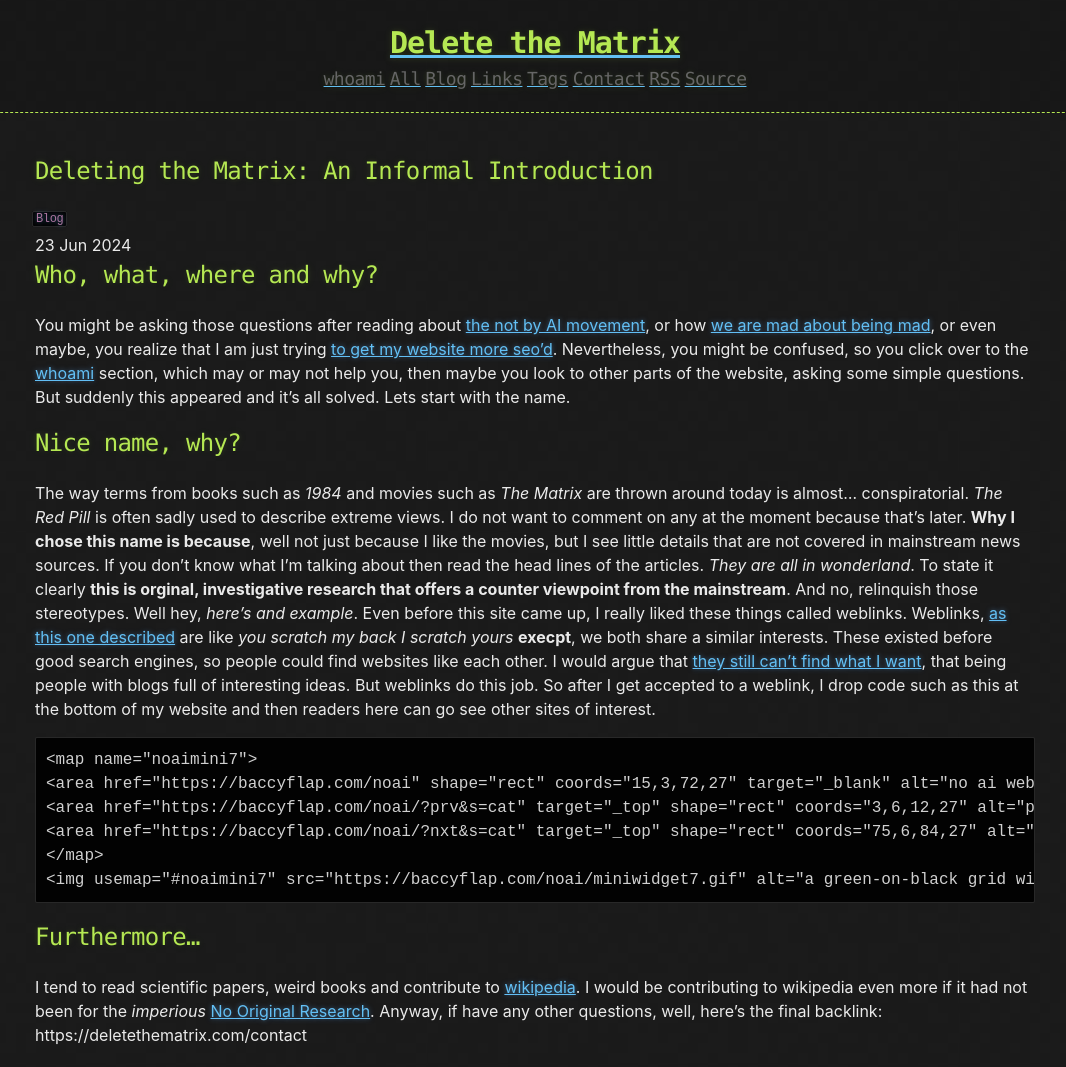
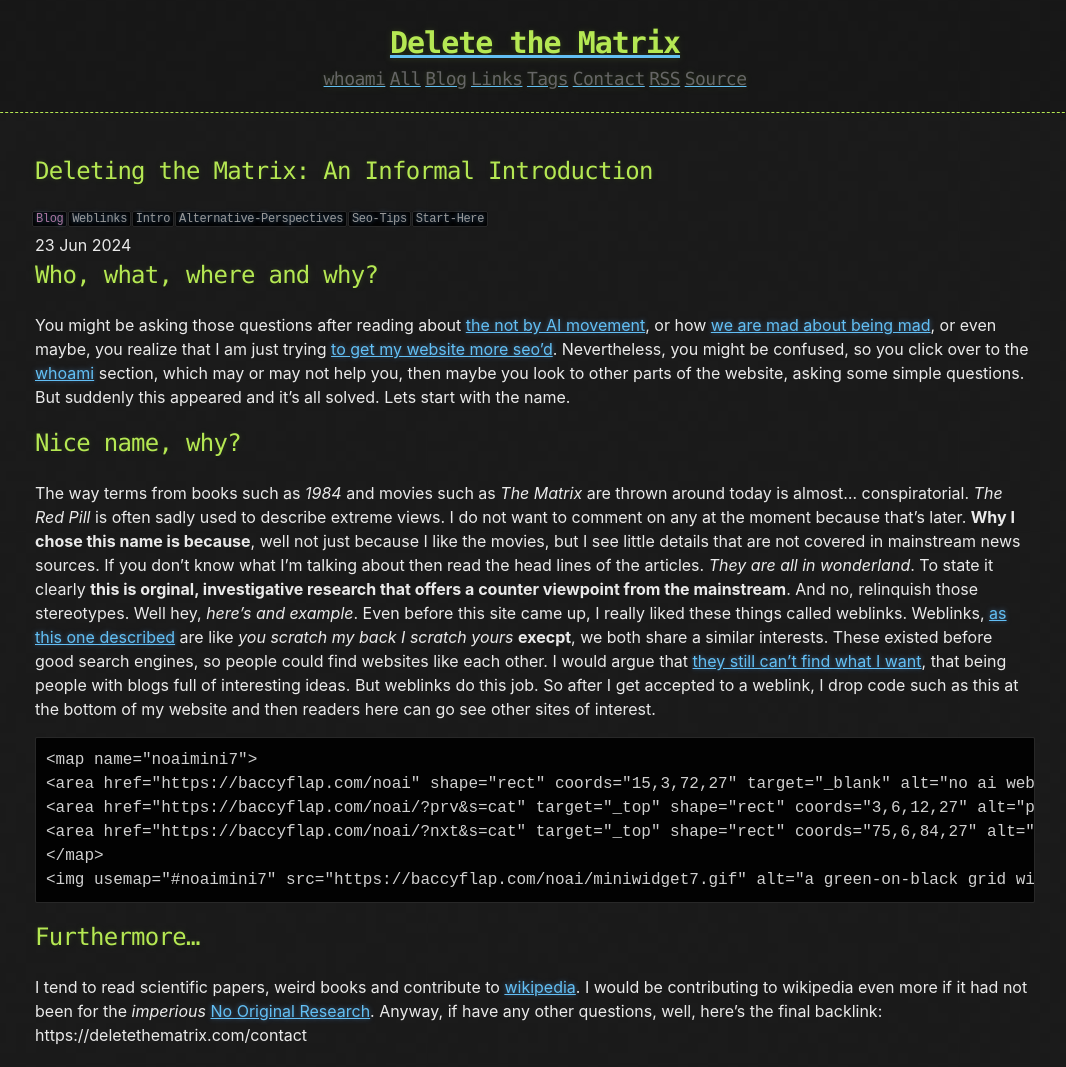
Before and after one commit to CamoCatX/camocatx.github.io, a Jekyll site: the page built from blog/_posts/2024-06-23-deleting-the-matrix-informal-intro.md, in a window 1280 px wide. Shown: the whole page, without its empty margins (105-1171 px from the left). Built offline with Jekyll 4.4.1, drawn with Linux system fonts in a browser that asks for light colours.

Commit message:
Update 2024-06-23-deleting-the-matrix-informal-intro.md

```diff
--- a/blog/_posts/2024-06-23-deleting-the-matrix-informal-intro.md
+++ b/blog/_posts/2024-06-23-deleting-the-matrix-informal-intro.md
@@ -1,8 +1,8 @@
 ---
 title: "Deleting the Matrix: An Informal Introduction"
 published: true
-tags: [  ]
-description: "?"
+tags: [weblinks, intro, alternative-perspectives, seo-tips, start-here]
+description: "weblinks, conspiracy theories, and scientific perspectives... An Informal Intro"
 ---
 ## Who, what, where and why?
 You might be asking those questions after reading about [the not by AI movement](https://deletethematrix.com/blog/2024/not-made-by-ai-review), or how [we are mad about being mad](https://deletethematrix.com/blog/2024/reverse-radium-craze), or even maybe, you realize that I am just trying [to get my website more seo'd](https://backlinko.com/hub/seo/backlinks). Nevertheless, you might be confused, so you click over to the [whoami](https://deletethematrix.com/whoami) section, which may or may not help you, then maybe you look to other parts of the website, asking some simple questions. But suddenly this appeared and it's all solved. Lets start with the name.
```
